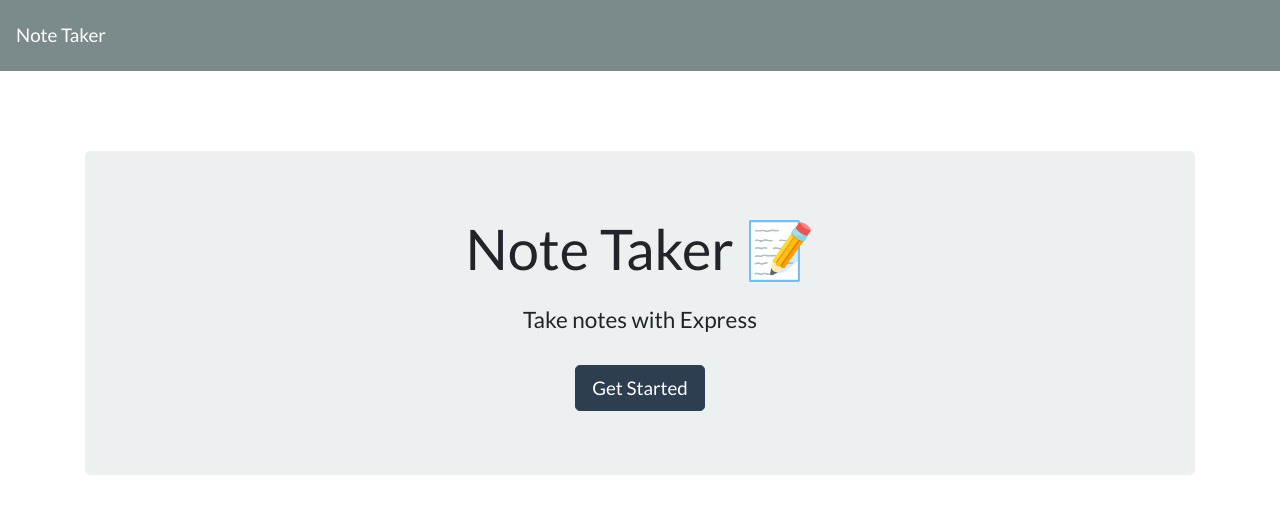
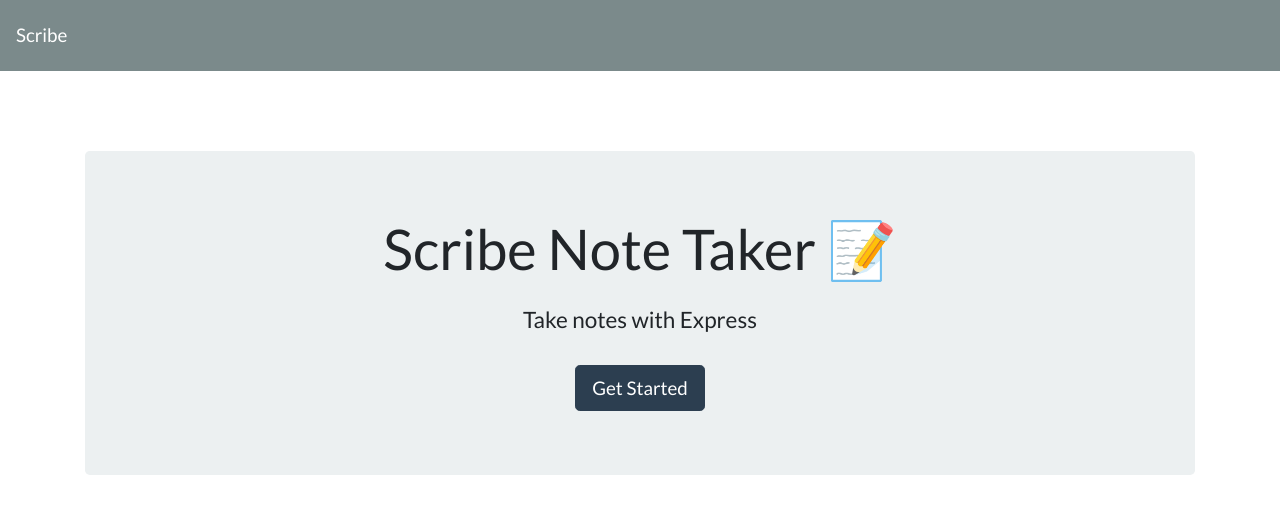
Before and after one commit to LoganHild/scribe, a plain HTML site: page public/index.html in a window 1280 px wide. Drawn offline with nearby package versions, Linux system fonts and the light colour scheme; no server answers.

Commit message:
changed titles and headers to match my new title, it is cooler. Delete still needs work

```diff
--- a/db/db.json
+++ b/db/db.json
@@ -1,6 +1,6 @@
 [
     {
-        "title": "Remeber",
+        "title": "Remember",
         "text": "To be Fantastic...",
         "id": "0f7e"
     }
--- a/public/index.html
+++ b/public/index.html
@@ -5,18 +5,18 @@
   <meta charset="UTF-8">
   <meta name="viewport" content="width=device-width, initial-scale=1.0">
   <meta http-equiv="X-UA-Compatible" content="ie=edge">
-  <title>Note Taker</title>
+  <title>Scribe</title>
   <link rel="stylesheet" href="https://cdnjs.cloudflare.com/ajax/libs/bootswatch/4.1.3/flatly/bootstrap.min.css" />
 </head>
 
 <body>
   <nav class="navbar navbar-dark bg-dark">
-    <a class="navbar-brand" href="/">Note Taker
+    <a class="navbar-brand" href="/">Scribe
     </a>
   </nav>
   <div class="container">
     <div style="margin-top: 80px;" class="jumbotron text-center">
-      <h1 class="display-4">Note Taker <span role="img" aria-label="Memo">📝</span></h1>
+      <h1 class="display-4">Scribe Note Taker <span role="img" aria-label="Memo">📝</span></h1>
       <h4 class="mt-4">Take notes with Express</h4>
       <a class="btn btn-primary btn-lg mt-4" href="/notes" role="button">Get Started</a>
     </div>
```
Also changed, not shown: public/notes.html (+2 -2 lines).
